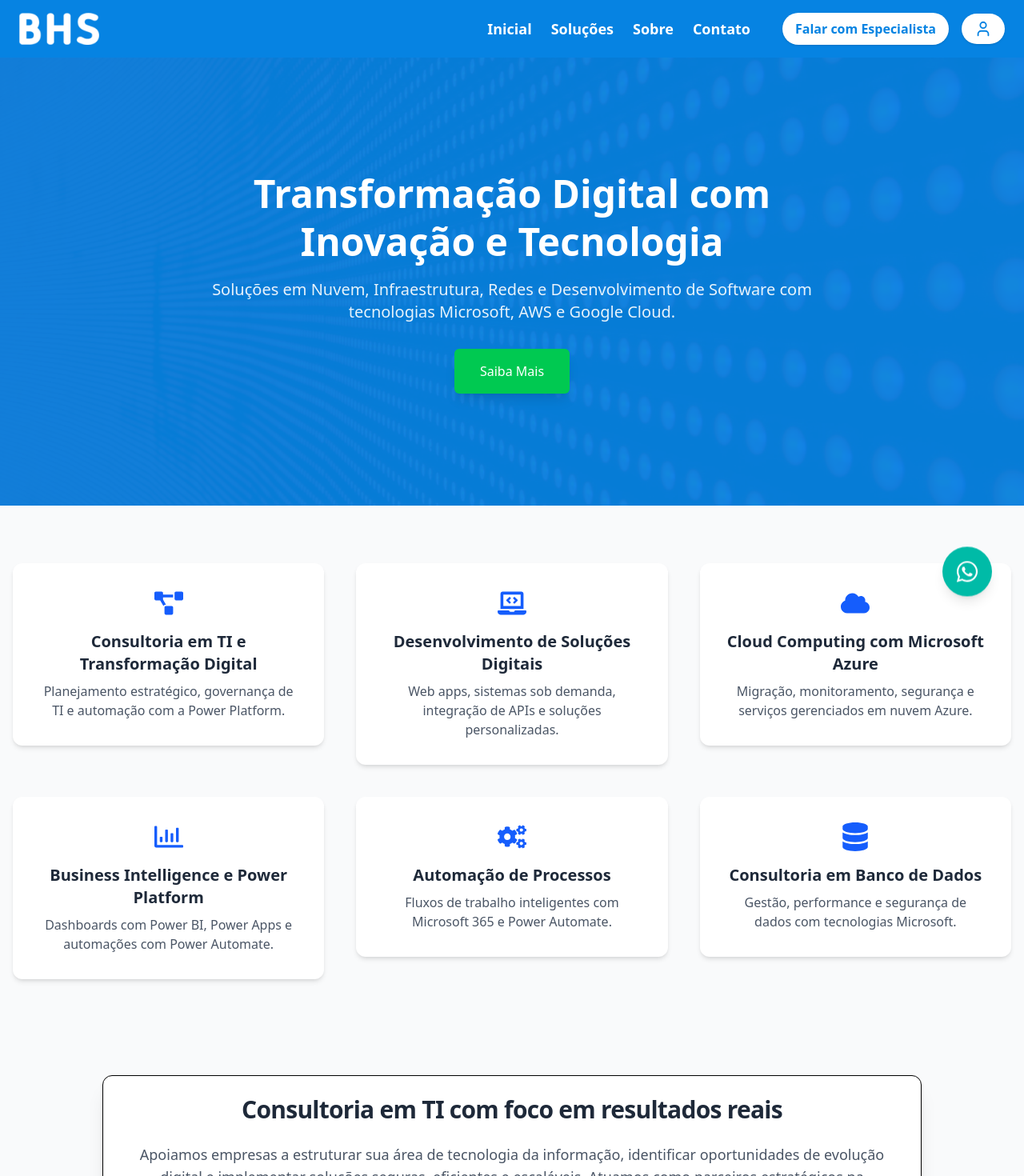
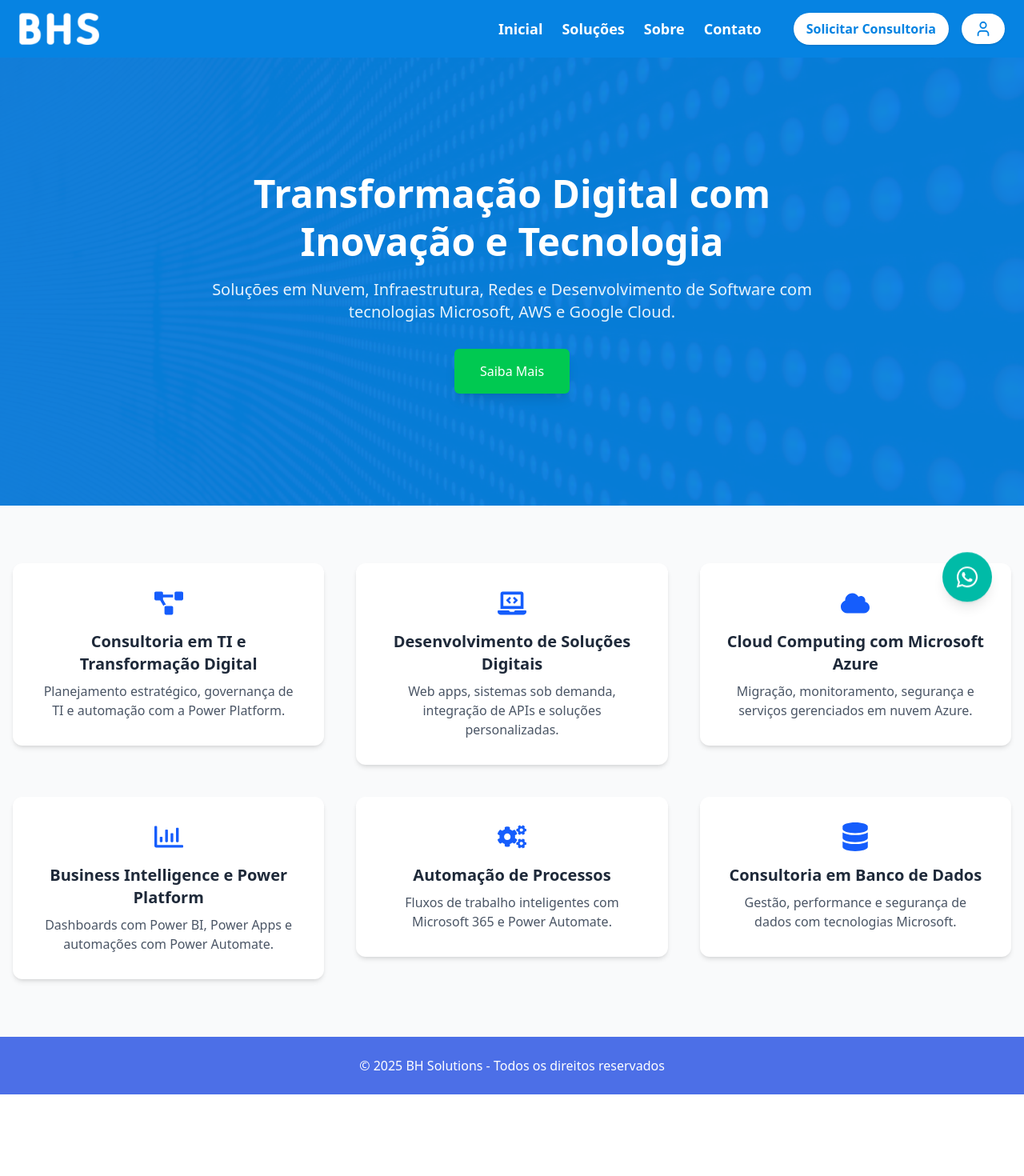
Before and after one commit to reginaldogomes/bhs-site-app, a Next.js app: page / in a window 1280 px wide. Shown: the top 1470 px of the page at 80% size. After the commit the page ends 1368 px from the top, so only its background shows below. Built offline with nearby package versions, Linux system fonts and the light colour scheme.

Commit message:
fix: update link text in Navbar for clarity

```diff
--- a/src/app/page.tsx
+++ b/src/app/page.tsx
@@ -12,7 +12,6 @@ const Page: React.FC = () => {
       <div className="container mx-auto py-6">
         <Services />
       </div>
-      <Testando />
     </Main>
   );
 };
--- a/src/components/NavBar.tsx
+++ b/src/components/NavBar.tsx
@@ -38,7 +38,7 @@ const Navbar: React.FC = () => {
           href="/especialista"
           className="ml-4 bg-white text-primary font-semibold px-4 py-2 rounded-full shadow hover:bg-gray-100 transition"
         >
-          Falar com Especialista
+          Solicitar Consultoria
         </Link>
       </div>
 
```
